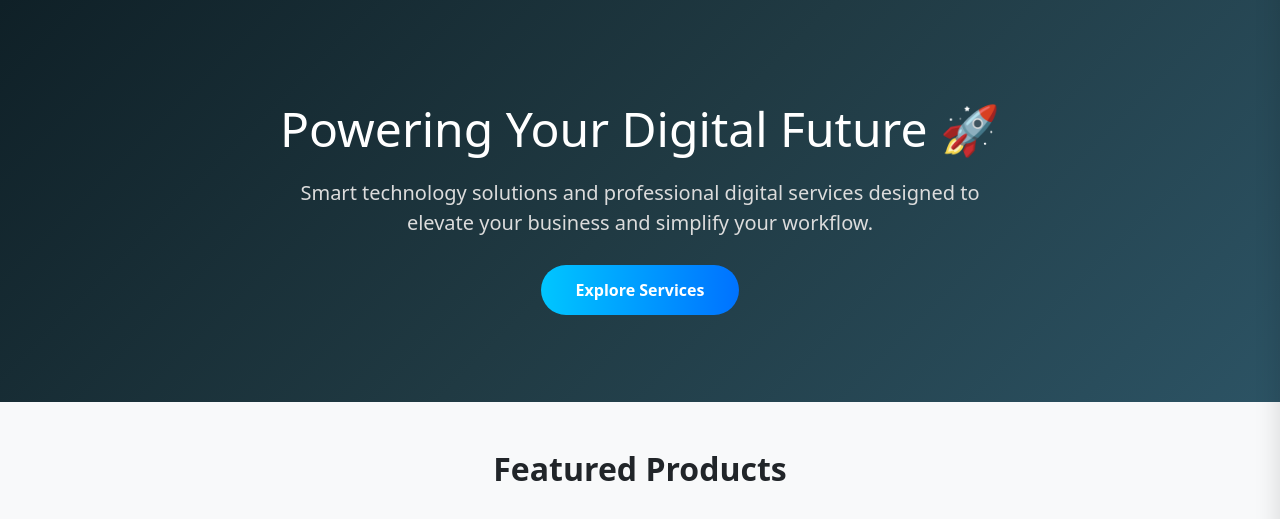
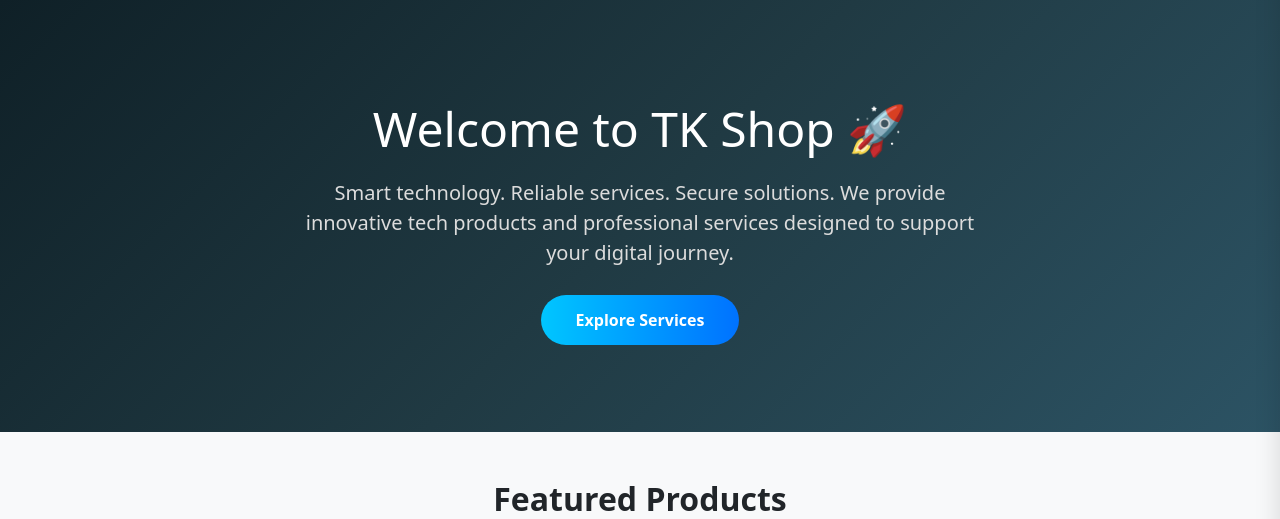
Before and after one commit to channphann/tkshop, a Flask app: page / in a window 1280 px wide. Shown: the part 60-579 px from the top of the page. Run offline with Flask 3, Linux system fonts and the light colour scheme; data that the repository does not hold is empty.

Commit message:
Add files via upload

```diff
--- a/templates/index.html
+++ b/templates/index.html
@@ -16,7 +16,7 @@
         margin-bottom: 20px;
         animation: fadeInDown 1s ease;
     ">
-        Powering Your Digital Future 🚀
+        Welcome to TK Shop 🚀
     </h1>
 
     <p style="
@@ -27,8 +27,9 @@
         color: #dcdcdc;
         animation: fadeInUp 1.2s ease;
     ">
-        Smart technology solutions and professional digital services
-        designed to elevate your business and simplify your workflow.
+        Smart technology. Reliable services. Secure solutions.
+        We provide innovative tech products and professional services
+        designed to support your digital journey.
     </p>
 
     <a href="#products" style="
```
